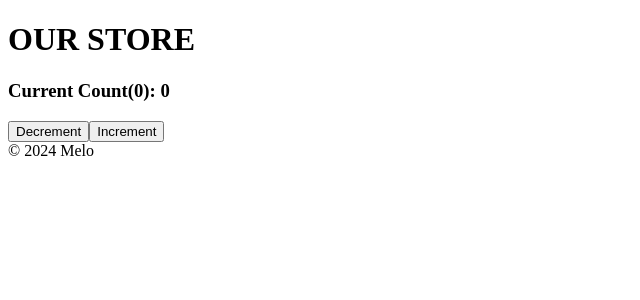
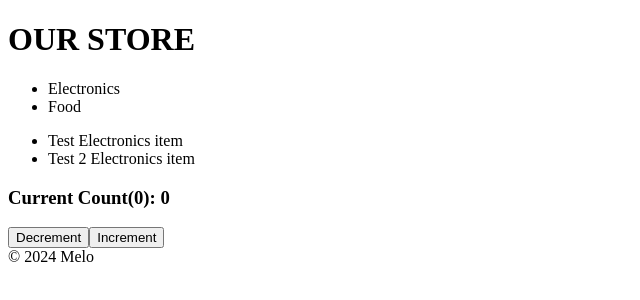
Before and after one commit to MelodicXP/store-front, a React (Vite) app: page / in a window 1280 px wide. Shown: the top 300 px of the page, without its empty margins (0-640 px from the left). Built offline with nearby package versions, Linux system fonts and the light colour scheme.

Commit message:
Import category and product component, initial structure

```diff
--- a/src/App.jsx
+++ b/src/App.jsx
@@ -2,6 +2,8 @@ import { useSelector, useDispatch } from "react-redux";
 import { decrement, increment } from './store/counter.js';
 import Header from './Components/Header/index.jsx'
 import Footer from './Components/Footer/index.jsx';
+import Categories from "./Components/Categories/index.jsx";
+import Products from "./Components/Products/index.jsx";
 
 function App() {
 
@@ -25,6 +27,8 @@ function App() {
   return (
     <>
       <Header/>
+      <Categories/>
+      <Products />
       <h3>Current Count({numberOfClicks}): {count}</h3>
       <button onClick={handleDecrement}>Decrement</button>
       <button onClick={handleIncrement}>Increment</button>
```
